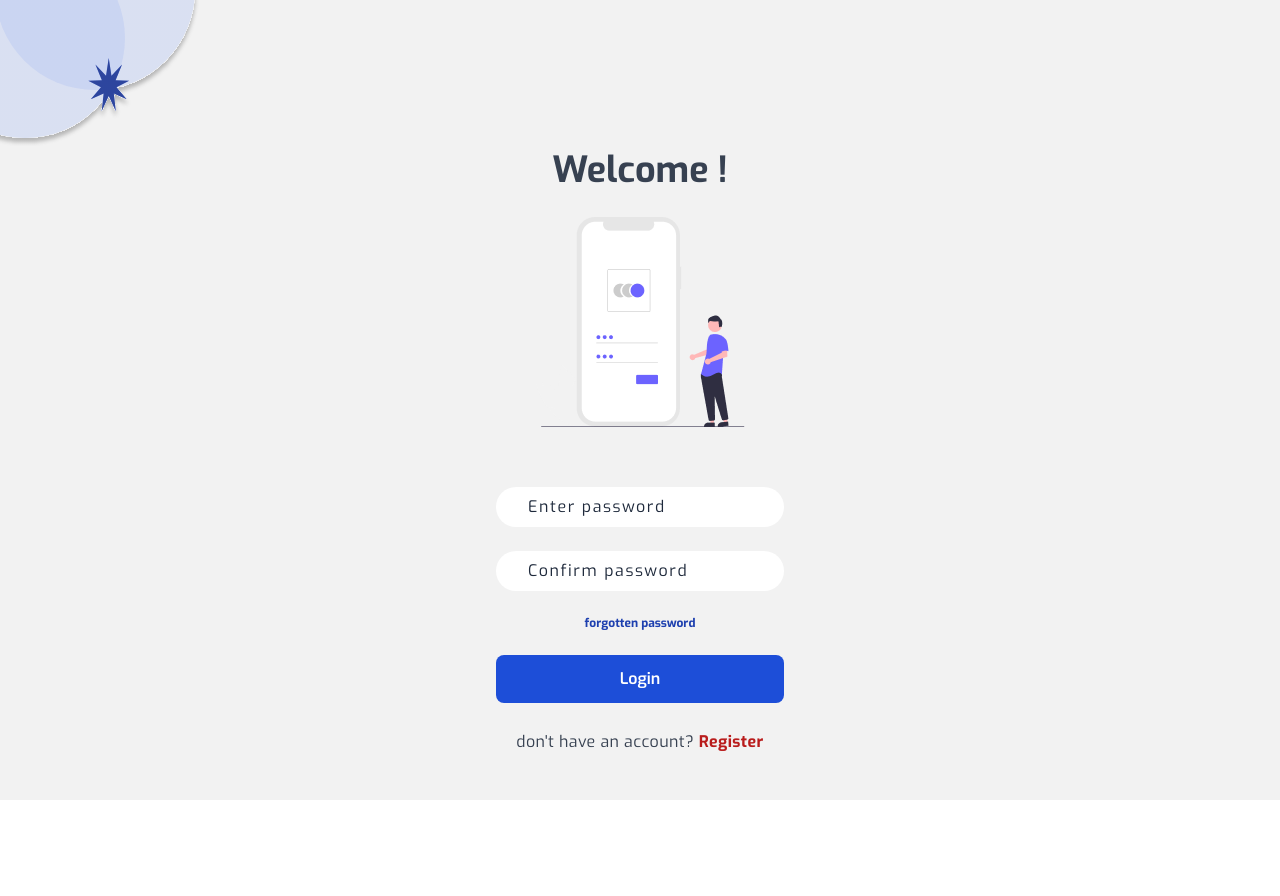
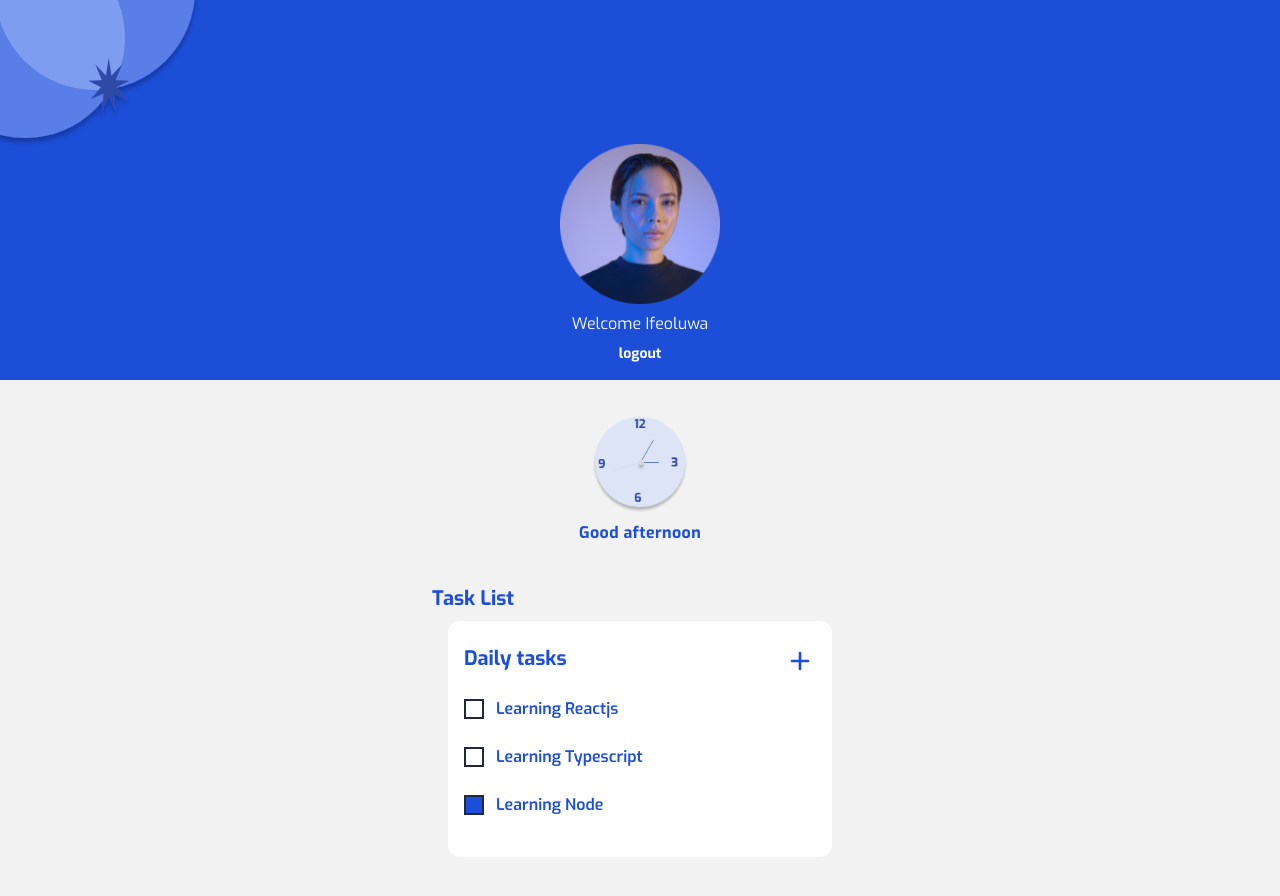
Before and after one commit to ifeoluwah21/todo-app, a React (Vite) app: page / in a window 1280 px wide. Shown: the top 896 px of the page. Before the commit the page ends 800 px from the top, so only its background shows below. Built offline with nearby package versions, Linux system fonts and the light colour scheme.

Commit message:
main-todo-ui

```diff
--- a/src/App.tsx
+++ b/src/App.tsx
@@ -1,12 +1,18 @@
 import "./App.css";
 import Login from "./components/Auth/Login";
 import Registration from "./components/Auth/Registration";
+import Profile from "./components/Profile/Profile";
 import Button from "./components/UIs/Button";
 import HomeSection from "./components/home/HomeSection";
+import img from "./assets/avatar.png";
+import Clock from "./components/UIs/Clock";
+import clock from "./assets/clock.png";
+import Wrapper from "./components/UIs/Wrapper";
+import TodoList from "./components/Todos/TodoList";
 
 function App() {
 	return (
-		<div className="bg-hero-pattern bg-no-repeat bg-left-top">
+		<main className="bg-hero-pattern font-exo bg-no-repeat bg-left-top">
 			{/* <Button
 				onClickHandler={(event) => {}}
 				className="border-none"
@@ -15,8 +21,16 @@ function App() {
 			</Button> */}
 			{/* <HomeSection /> */}
 			{/* <Registration /> */}
-			<Login />
-		</div>
+			{/* <Login /> */}
+			<Profile
+				img={img}
+				name={"Ifeoluwa"}
+			/>
+			<Wrapper>
+				<Clock img={clock} />
+				<TodoList />
+			</Wrapper>
+		</main>
 	);
 }
 
--- /dev/null
+++ b/src/components/Profile/Profile.tsx
@@ -0,0 +1,26 @@
+import React from "react";
+
+const Profile: React.FC<{
+	name: string;
+	img: string | undefined;
+}> = (props) => {
+	return (
+		<figure className="font-exo bg-blue-700 w-full flex flex-col items-center pt-36 bg-hero-pattern bg-no-repeat bg-left-top">
+			<img
+				src={props.img}
+				alt={props.name}
+				className="w-40"
+			/>
+			<figcaption className="text-slate-50 text-base text-center capitalize mt-2">
+				Welcome {props.name}
+			</figcaption>
+			<a
+				href="#"
+				className="text-slate-50 text-sm font-bold hover:text-slate-300 mt-2 mb-4">
+				logout
+			</a>
+		</figure>
+	);
+};
+
+export default Profile;
--- /dev/null
+++ b/src/components/Todos/TodoItem.tsx
@@ -0,0 +1,22 @@
+import React from "react";
+import { Todo } from "../../models/Todo";
+
+const TodoItem: React.FC<{
+	isDone: boolean;
+	todo: string;
+	id: string;
+}> = (props) => {
+	return (
+		<li className="flex items-center">
+			<span
+				className={`w-5 h-5 border-solid border-slate-800 border-2 inline-block transition-colors duration-150 ease-linear ${
+					props.isDone ? "bg-blue-700" : ""
+				}`}></span>{" "}
+			<span className="text-blue-700 font-semibold text-base ml-3">
+				{props.todo}
+			</span>
+		</li>
+	);
+};
+
+export default TodoItem;
--- /dev/null
+++ b/src/components/Todos/TodoList.tsx
@@ -0,0 +1,64 @@
+import React from "react";
+import { Todo } from "../../models/Todo";
+import TodoItem from "./TodoItem";
+
+const DUMMYDATA: Todo[] = [
+	{
+		todo: "Learning Reactjs",
+		isDone: false,
+		id: "td1",
+	},
+	{
+		todo: "Learning Typescript",
+		isDone: false,
+		id: "td2",
+	},
+	{
+		todo: "Learning Node",
+		isDone: true,
+		id: "td3",
+	},
+];
+
+const TodoList: React.FC = () => {
+	return (
+		<section className="w-11/12 max-w-md mx-auto">
+			<h1 className="font-bold text-xl text-left text-blue-700 my-2 px-4">
+				Task List
+			</h1>
+			<div className="bg-white pb-10 pt-6 px-4 rounded-xl mb-12 max-h-80 overflow-y-scroll hide-scrollbar w-80 sm:w-96 max-w-sm mx-auto">
+				<h2 className="font-bold text-xl text-left text-blue-700 pb-5 flex flex-row justify-between w-full">
+					<span>Daily tasks</span>
+					<span>
+						<svg
+							className="w-8 h-8 font-bold text-blue-700"
+							fill="none"
+							stroke="currentColor"
+							viewBox="0 0 24 24"
+							xmlns="http://www.w3.org/2000/svg">
+							<path
+								strokeLinecap="round"
+								strokeLinejoin="round"
+								strokeWidth="2"
+								d="M12 6v6m0 0v6m0-6h6m-6 0H6"></path>
+						</svg>
+					</span>
+				</h2>
+				<ul className="space-y-6">
+					{DUMMYDATA.map((todo) => {
+						return (
+							<TodoItem
+								todo={todo.todo}
+								key={todo.id}
+								id={todo.id}
+								isDone={todo.isDone}
+							/>
+						);
+					})}
+				</ul>
+			</div>
+		</section>
+	);
+};
+
+export default TodoList;
--- /dev/null
+++ b/src/components/UIs/Clock.tsx
@@ -0,0 +1,20 @@
+import React from "react";
+
+const Clock: React.FC<{
+	img: string | undefined;
+}> = (props) => {
+	return (
+		<figure className="w-full flex flex-col-reverse sm:flex-col gap-2 py-8 px-4 sm:px-8 justify-center items-center">
+			<img
+				src={props.img}
+				alt="Clock"
+				className="w-24"
+			/>
+			<figcaption className="text-base text-blue-700 tracking-wide font-bold self-end sm:self-center ">
+				Good afternoon
+			</figcaption>
+		</figure>
+	);
+};
+
+export default Clock;
--- /dev/null
+++ b/src/components/UIs/Wrapper.tsx
@@ -0,0 +1,9 @@
+import React, { ReactNode } from "react";
+
+const Wrapper: React.FC<{
+	children?: ReactNode;
+}> = (props) => {
+	return <div className="bg-pry-02 p-1">{props.children}</div>;
+};
+
+export default Wrapper;
--- a/src/index.css
+++ b/src/index.css
@@ -3,3 +3,12 @@
 @tailwind base;
 @tailwind components;
 @tailwind utilities;
+
+.hide-scrollbar::-webkit-scrollbar {
+	display: none;
+}
+
+.hide-scrollbar {
+	-ms-overflow-style: none;
+	scrollbar-width: none;
+}
--- /dev/null
+++ b/src/models/Todo.ts
@@ -0,0 +1,10 @@
+export class Todo {
+	todo: string;
+	isDone: boolean;
+	id: string;
+	constructor(todo: string, isDone: boolean) {
+		this.todo = todo;
+		this.isDone = isDone;
+		this.id = new Date().toISOString();
+	}
+}
```
